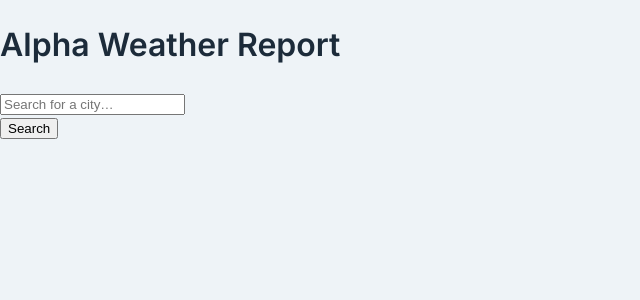
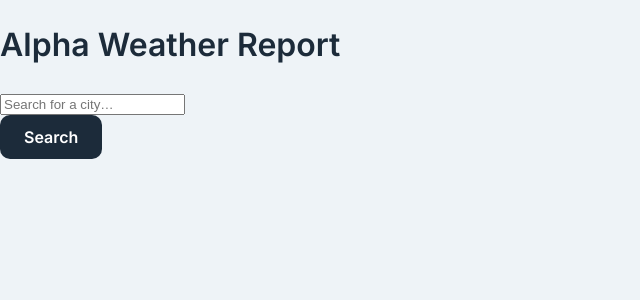
Before and after one commit to ALPHA-STUDIO-CODE/alpha-weather-app, a React (Vite) app: page / in a window 1280 px wide. Shown: the top 300 px of the page, without its empty margins (0-640 px from the left). Built offline with nearby package versions, Linux system fonts and the light colour scheme.

Commit message:
Refactor SearchForm component to use CSS modules for styling and improve code consistency

```diff
--- a/src/components/SearchForm.jsx
+++ b/src/components/SearchForm.jsx
@@ -1,4 +1,5 @@
-import { useState } from 'react';
+import { useState } from "react";
+import styles from "./SearchForm.module.css";
 
 /**
  * Search form for looking up a city's weather.
@@ -8,7 +9,7 @@ import { useState } from 'react';
  * submission is silently ignored rather than calling onSearch.
  */
 function SearchForm({ onSearch }) {
-  const [city, setCity] = useState('');
+  const [city, setCity] = useState("");
 
   function handleSubmit(event) {
     event.preventDefault();
@@ -18,11 +19,7 @@ function SearchForm({ onSearch }) {
   }
 
   return (
-    <form
-      className="search-form"
-      autoComplete="off"
-      onSubmit={handleSubmit}
-    >
+    <form className="search-form" autoComplete="off" onSubmit={handleSubmit}>
       <div className="search-form__field">
         <label htmlFor="search-input" className="visually-hidden">
           Search for a city
@@ -37,7 +34,7 @@ function SearchForm({ onSearch }) {
           onChange={(event) => setCity(event.target.value)}
         />
       </div>
-      <button type="submit" className="search-form__button">
+      <button type="submit" className={`search-form__button ${styles.button}`}>
         Search
       </button>
     </form>
--- /dev/null
+++ b/src/components/SearchForm.module.css
@@ -0,0 +1,19 @@
+.button {
+  min-height: 44px;
+  padding: 0 var(--space-5);
+  border: none;
+  border-radius: var(--radius-control);
+  background: var(--color-text-primary);
+  color: var(--color-surface);
+  font-family: var(--font-body);
+  font-weight: 600;
+  font-size: 1rem;
+  cursor: pointer;
+}
+.button:hover {
+  background: var(--color-accent-deep);
+}
+.button:focus-visible {
+  outline: 2px solid var(--color-accent-deep);
+  outline-offset: 2px;
+}
```
